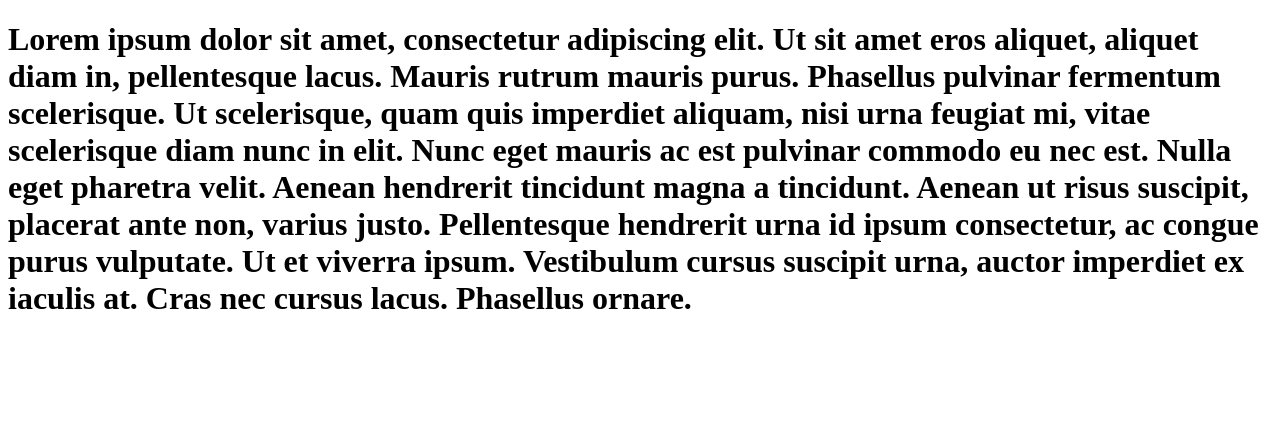
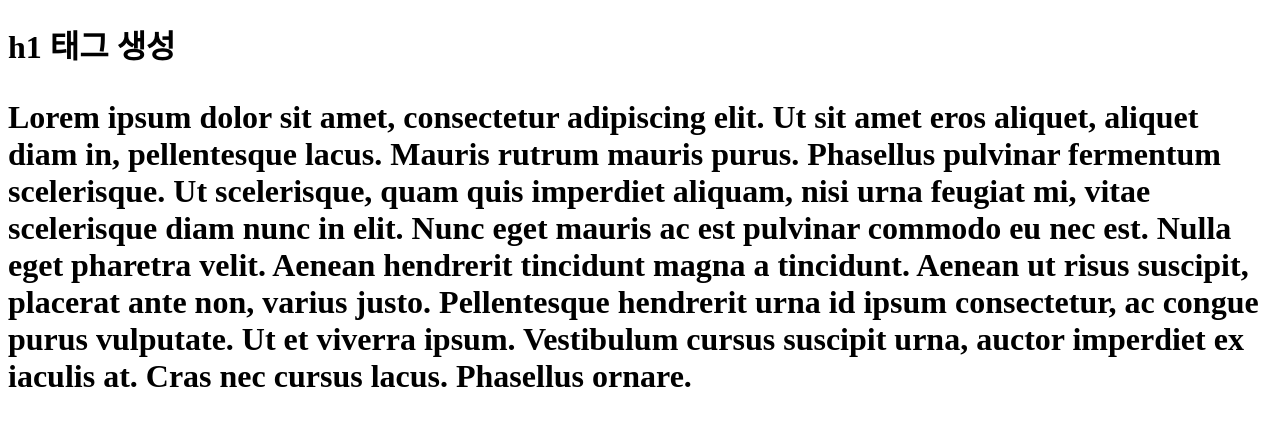
Before and after one commit to fbghk/Subject-3, a website: page index.html in a window 1280 px wide. Drawn offline with Linux system fonts and the light colour scheme.

Commit message:
p 태그 더미 텍스트 생성

```diff
--- a/index.html
+++ b/index.html
@@ -6,6 +6,8 @@
   <title>Document</title>
 </head>
 <body>
-  <h1>Lorem ipsum dolor sit amet, consectetur adipiscing elit. Ut sit amet eros aliquet, aliquet diam in, pellentesque lacus. Mauris rutrum mauris purus. Phasellus pulvinar fermentum scelerisque. Ut scelerisque, quam quis imperdiet aliquam, nisi urna feugiat mi, vitae scelerisque diam nunc in elit. Nunc eget mauris ac est pulvinar commodo eu nec est. Nulla eget pharetra velit. Aenean hendrerit tincidunt magna a tincidunt. Aenean ut risus suscipit, placerat ante non, varius justo. Pellentesque hendrerit urna id ipsum consectetur, ac congue purus vulputate. Ut et viverra ipsum. Vestibulum cursus suscipit urna, auctor imperdiet ex iaculis at. Cras nec cursus lacus. Phasellus ornare.</h1>
+  <h1>h1 태그 생성
+    <p>Lorem ipsum dolor sit amet, consectetur adipiscing elit. Ut sit amet eros aliquet, aliquet diam in, pellentesque lacus. Mauris rutrum mauris purus. Phasellus pulvinar fermentum scelerisque. Ut scelerisque, quam quis imperdiet aliquam, nisi urna feugiat mi, vitae scelerisque diam nunc in elit. Nunc eget mauris ac est pulvinar commodo eu nec est. Nulla eget pharetra velit. Aenean hendrerit tincidunt magna a tincidunt. Aenean ut risus suscipit, placerat ante non, varius justo. Pellentesque hendrerit urna id ipsum consectetur, ac congue purus vulputate. Ut et viverra ipsum. Vestibulum cursus suscipit urna, auctor imperdiet ex iaculis at. Cras nec cursus lacus. Phasellus ornare.</p>
+  </h1>
 </body>
 </html>
```
